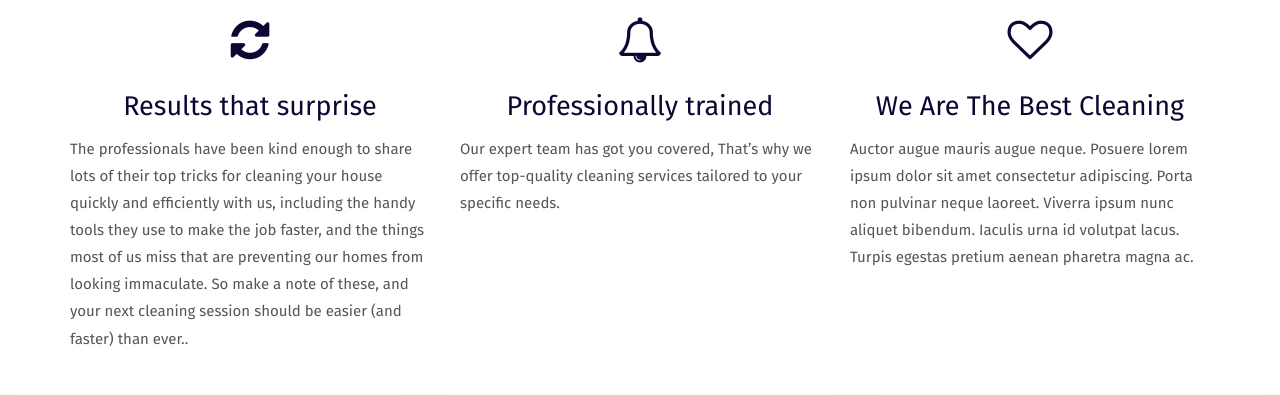
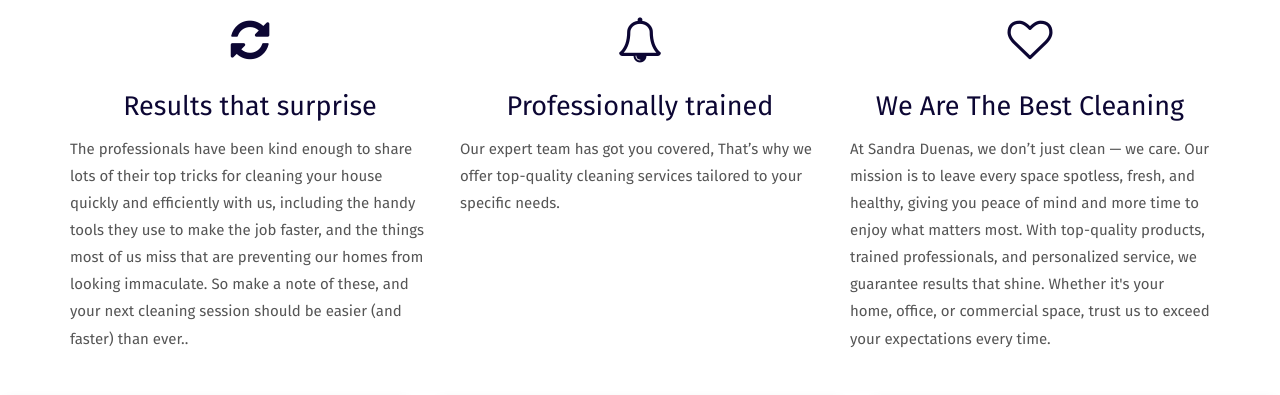
Before and after one commit to gean7/rashelcleaninv1, a plain HTML site: page index.html in a window 1280 px wide. Shown: the part 1080-1475 px from the top of the page. Drawn offline with Linux system fonts and the light colour scheme; grey boxes are pictures that could not be loaded; a web font is replaced by a local one.

Commit message:
Update index.html

```diff
--- a/index.html
+++ b/index.html
@@ -144,9 +144,7 @@
                         <h3>We Are The Best Cleaning</h3>
                     </div>
                     <div>
-                        <p>Auctor augue mauris augue neque. Posuere lorem ipsum dolor sit amet consectetur adipiscing. Porta
-                            non pulvinar neque laoreet. Viverra ipsum nunc aliquet bibendum. Iaculis urna id volutpat lacus.
-                            Turpis egestas pretium aenean pharetra magna ac.
+                        <p>At Sandra Duenas, we don’t just clean — we care. Our mission is to leave every space spotless, fresh, and healthy, giving you peace of mind and more time to enjoy what matters most. With top-quality products, trained professionals, and personalized service, we guarantee results that shine. Whether it's your home, office, or commercial space, trust us to exceed your expectations every time.
                         </p>
                     </div>
                 </div>
```
